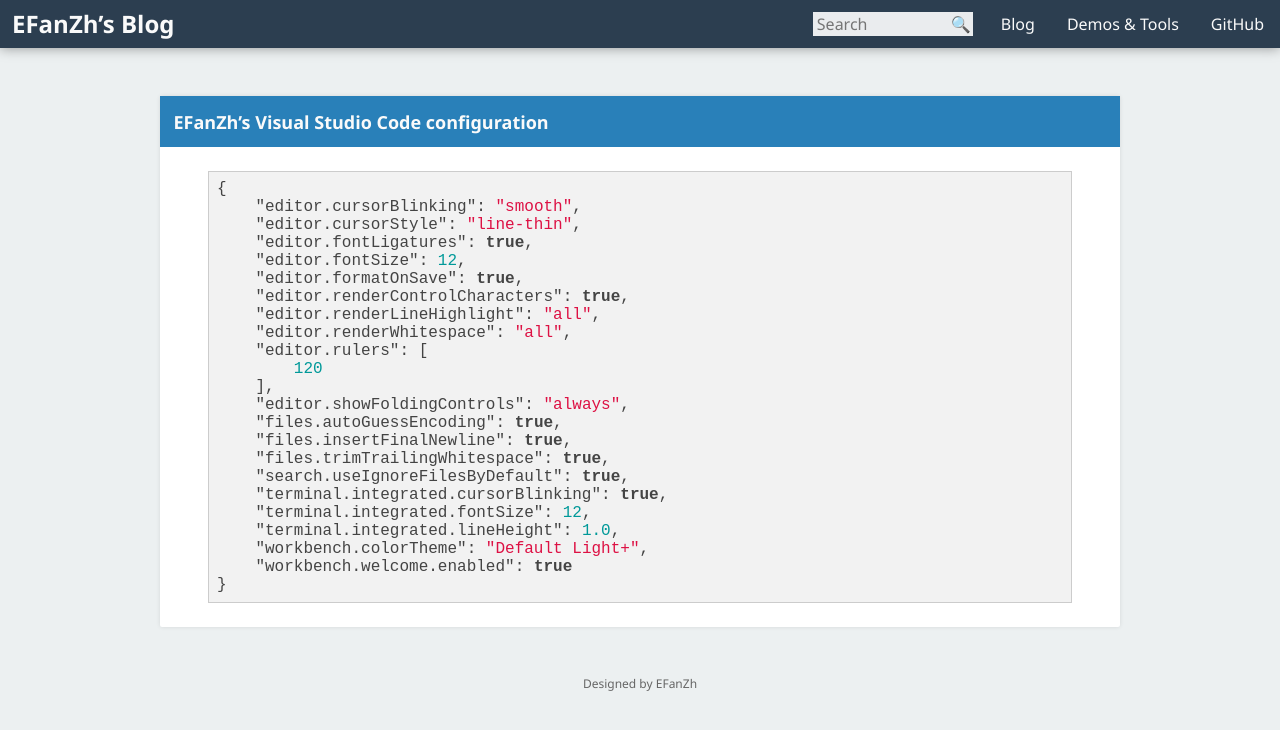
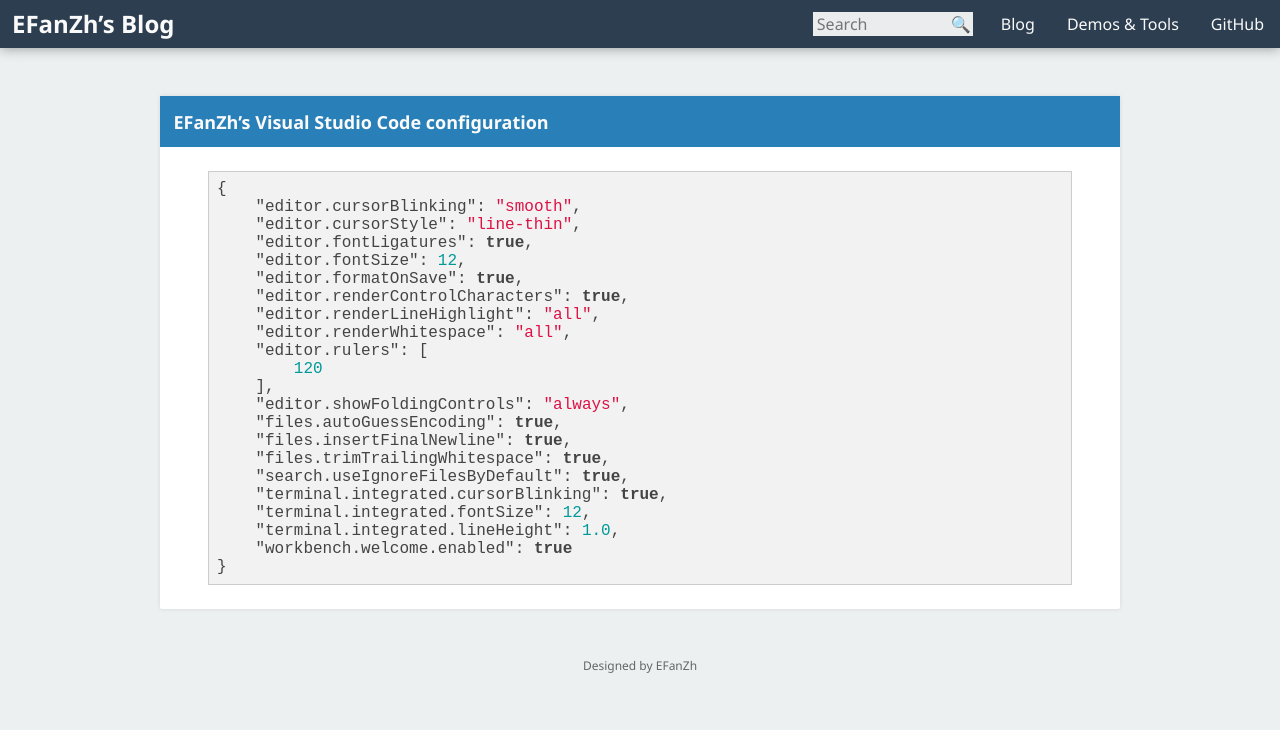
Before and after one commit to EFanZh/efanzh.github.io, a Jekyll site: the page built from _posts/2016-04-29-visual-studio-code-configuration.md, in a window 1280 px wide. Shown: the top 730 px of the page. Built offline with Jekyll 4.4.1, drawn with Linux system fonts in a browser that asks for light colours.

Commit message:
The color theme is irrelevant

````diff
--- a/_posts/2016-04-29-visual-studio-code-configuration.md
+++ b/_posts/2016-04-29-visual-studio-code-configuration.md
@@ -23,7 +23,6 @@
     "terminal.integrated.cursorBlinking": true,
     "terminal.integrated.fontSize": 12,
     "terminal.integrated.lineHeight": 1.0,
-    "workbench.colorTheme": "Default Light+",
     "workbench.welcome.enabled": true
 }
 ```
````
